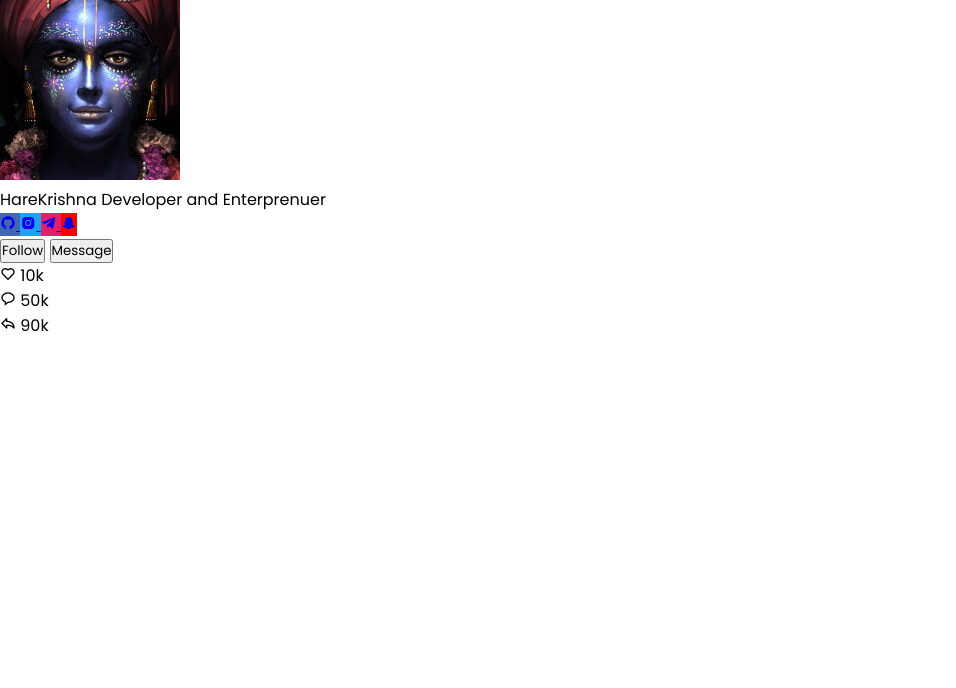
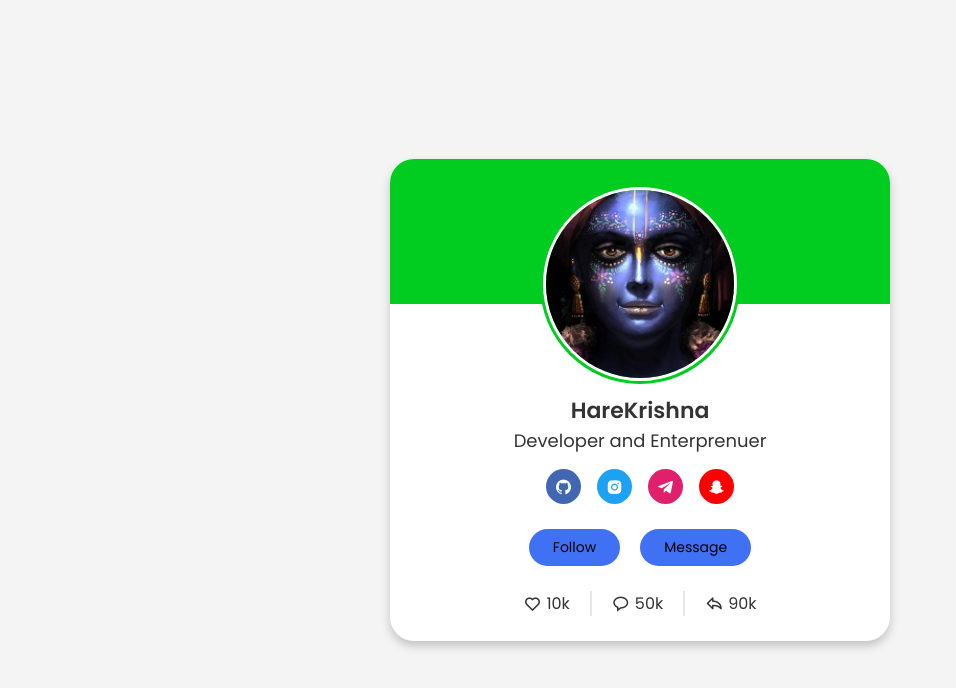
Before and after one commit to sachinkisna/profilecardkisna, a plain HTML site: page index.html in a window 1280 px wide. Shown: the whole page, without its empty margins (0-956 px from the left). Drawn offline with nearby package versions, Linux system fonts and the light colour scheme.

Commit message:
Update style.css
complete the style

```diff
--- a/style.css
+++ b/style.css
@@ -6,8 +6,142 @@
     font-family: "Poppins", sans-serif;
     margin: 0;
     padding: 0;
+    box-sizing: border-box;
 }
 
-h1, h2{
+/* h1, h2{
     text-align: center;
+} */
+.image{
+    position: relative;
+    height: 200px;
+    width: 200px;
+    border-radius: 50%;
+    background-color: rgb(0, 205, 31);
+    padding: 3px;
+    margin-bottom: 10px;
 }
+
+.image .profile-image{
+    /* position: relative; */
+    height: 100%;
+    width: 100%;
+    border-radius: 50%;
+    border: 3px solid white;
+}
+.profile-card{
+    display: flex;
+    flex-direction: column;
+    align-items: center;
+    background-color: rgb(255, 255, 255);
+    max-width: 500px;
+    width: 100%;
+    border-radius: 24px;
+    padding: 25px;
+    box-shadow: 0px 5px 10px rgba(0,0,0,0.2);
+    position: relative;
+
+}
+.profile-card .text-data{
+    display: flex;
+    flex-direction: column;
+    align-items: center;
+    color: #333;
+}
+.text-data .name{
+
+    font-size: 22px;
+    font-weight:600;
+}.text-data .job{
+
+    font-size: 18px;
+    font-weight:400;
+}
+.profile-card .media-button{
+
+    display: flex;
+    align-items: center;
+    margin-top:15px;
+
+
+
+
+}
+
+.profile-card::before{
+    content: "";
+    position: absolute;
+    top: 0;
+    left: 0;
+    height: 30%;
+    width: 100%;
+    border-radius: 24px 24px 0 0;
+    background-color: rgb(0, 205, 31) ;
+}
+.media-button .link{
+    display: flex;
+    align-items: center;
+    justify-content: center;
+    text-decoration: none;
+    background-color: rgb(0, 205, 31);
+    margin: 0px 8px;
+    height: 35px;
+    width: 35px;
+    border-radius: 50%;
+    color: white;
+    font-size: 18px;
+
+}
+.buttons2{
+    /* display: none; */
+    display: flex;
+    align-items: center;
+    margin-top: 25px;
+
+}
+.buttons2 .button2{
+    /* display: none; */
+    background-color: #4070f4;
+    padding: 8px 24px;
+    margin: 0 10px;
+    border-radius: 24px;
+    border: none;
+    font-size: 14px;
+    font-weight: 600px;
+    cursor: pointer;
+    transition: all 0.3s ease;
+}
+
+.buttons2 .button2:hover{
+    background-color: #0e4bf1;
+}
+.likes{
+    display: flex;
+    align-items: center;
+    margin-top: 25px;
+}
+.data{
+    display: flex;
+    align-items: center;
+    color:#333;
+    padding: 0 20px;
+    border-right: 2px solid #e7e7e7;
+
+}
+.data:last-child{
+    border-right: none;
+}
+.data i{
+
+    font-size:18px;
+    margin-right: 5px;
+}
+
+body{
+    height: 100vh;
+    display:flex;
+    align-items: center;
+    justify-content: center;
+    background-color: #f4f4f4;
+
+}
```
